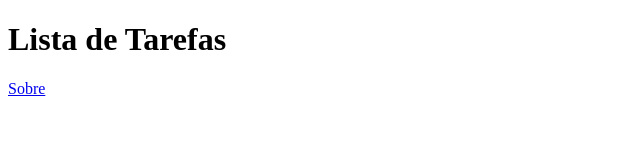
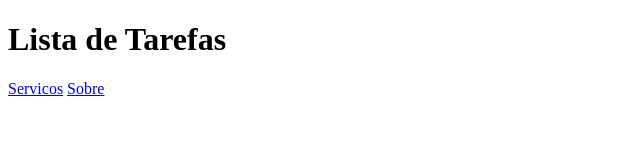
Before and after one commit to itsLuccas/todo-list, a plain HTML site: page index.html in a window 1280 px wide. Shown: the full height of the page, 0-640 px from the left. Drawn offline with Linux system fonts and the light colour scheme.

Commit message:
Update index.html

```diff
--- a/index.html
+++ b/index.html
@@ -9,6 +9,7 @@
     <header>
         <h1>Lista de Tarefas</h1>
         <nav>
+            <a href="servicos.html">Servicos</a>
             <a href="sobre.html">Sobre</a>
         </nav>
     </header>
```
